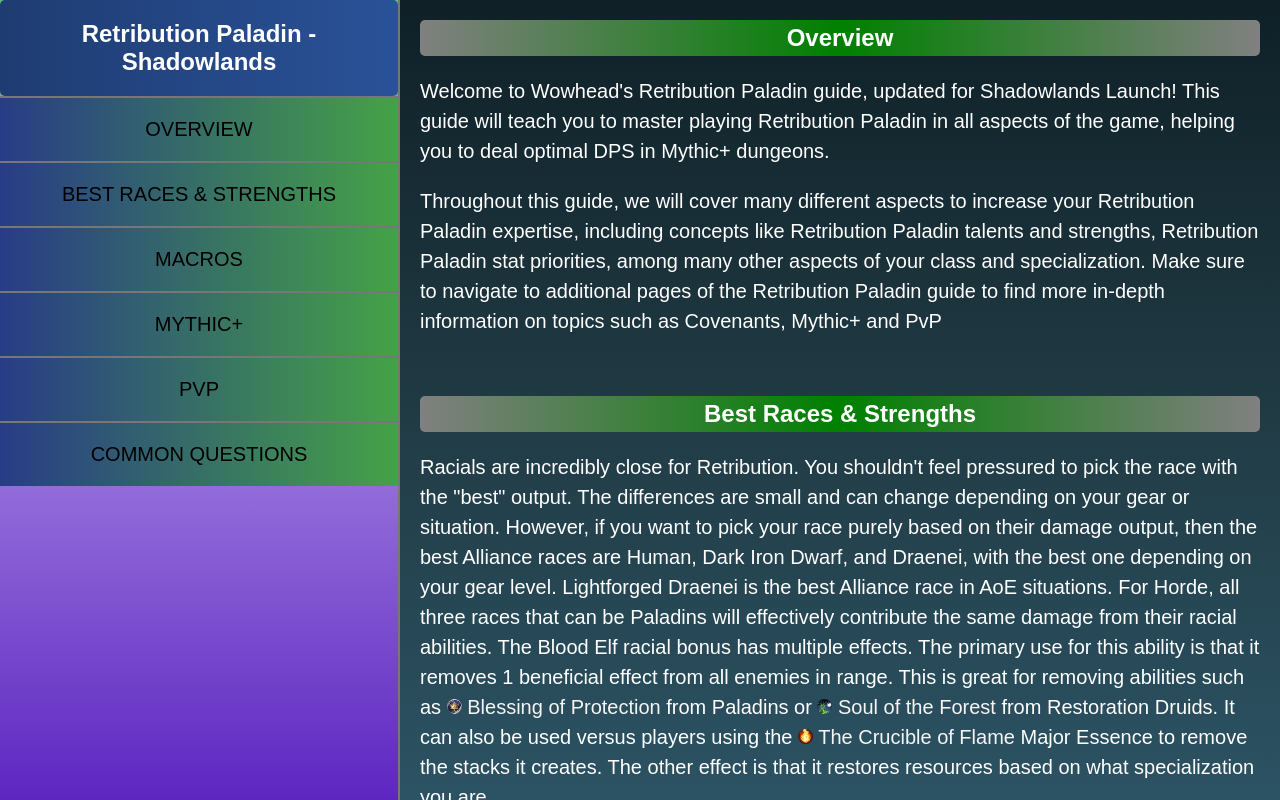
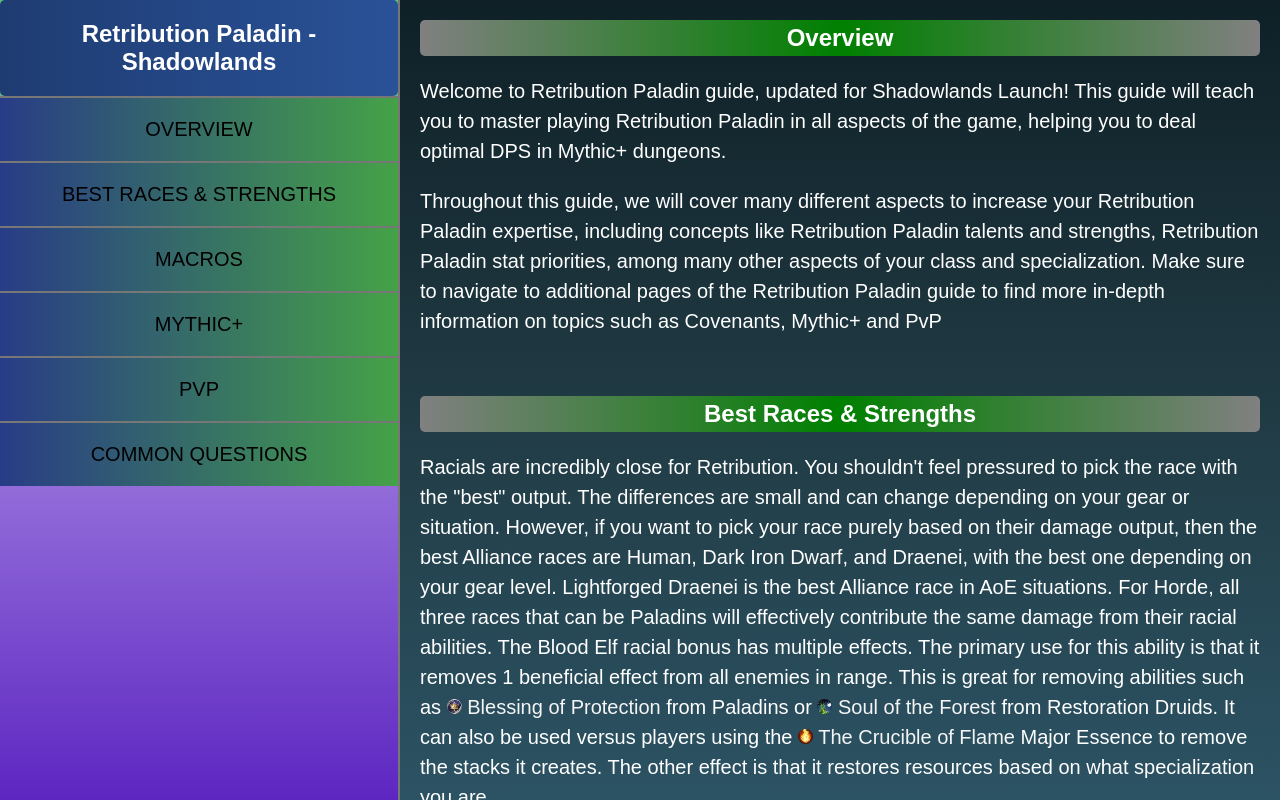
Before and after one commit to Airshock72/Technical-Documentation-Page, a plain HTML site: page index.html in a window 1280 px wide. Drawn offline with Linux system fonts and the light colour scheme; a web font is replaced by a local one.

Commit message:
Update index.html

```diff
--- a/index.html
+++ b/index.html
@@ -33,7 +33,7 @@
         <!--section for Overview-->
         <section class="main-section" id="overview">
             <header>Overview</header>
-            <p>Welcome to Wowhead's Retribution Paladin guide, updated for Shadowlands Launch! This guide will teach you
+            <p>Welcome to Retribution Paladin guide, updated for Shadowlands Launch! This guide will teach you
                 to master
                 playing Retribution Paladin in all aspects of the game, helping you to deal optimal DPS in Mythic+
                 dungeons.</p>
```
